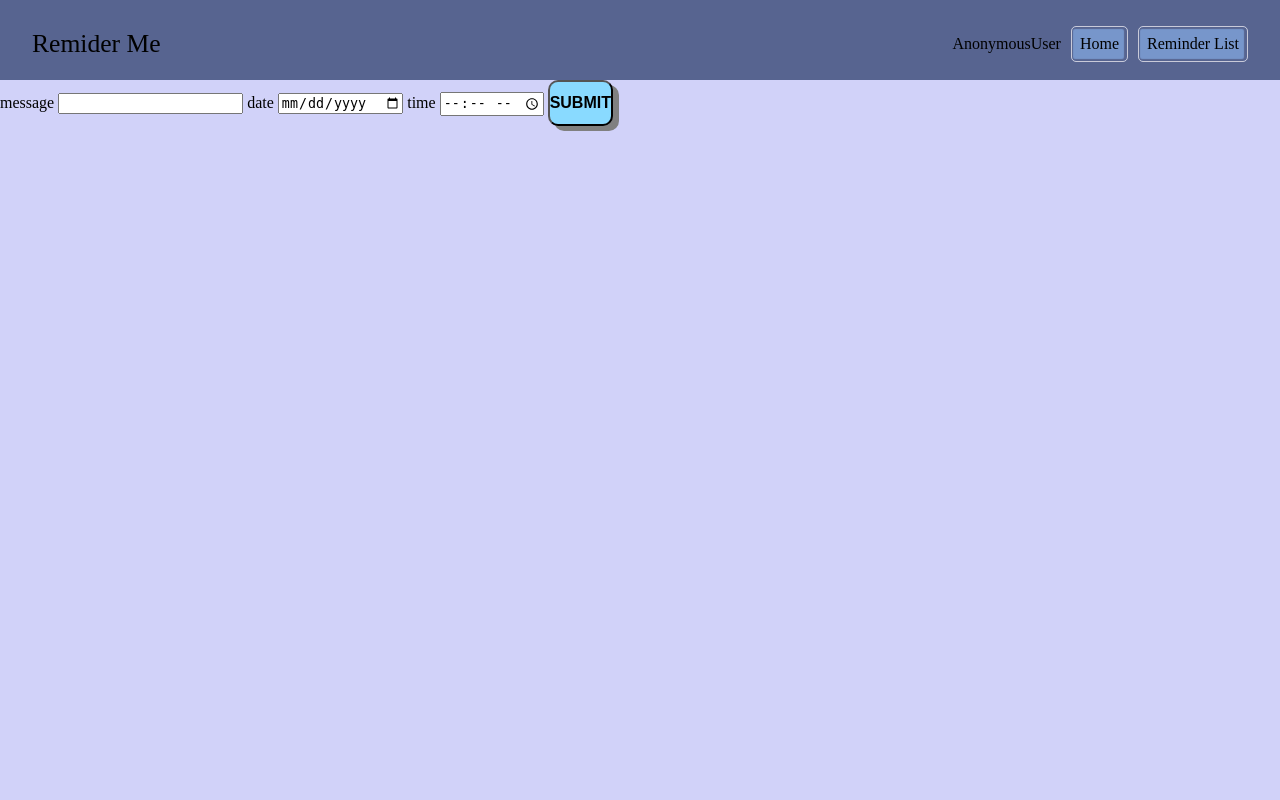
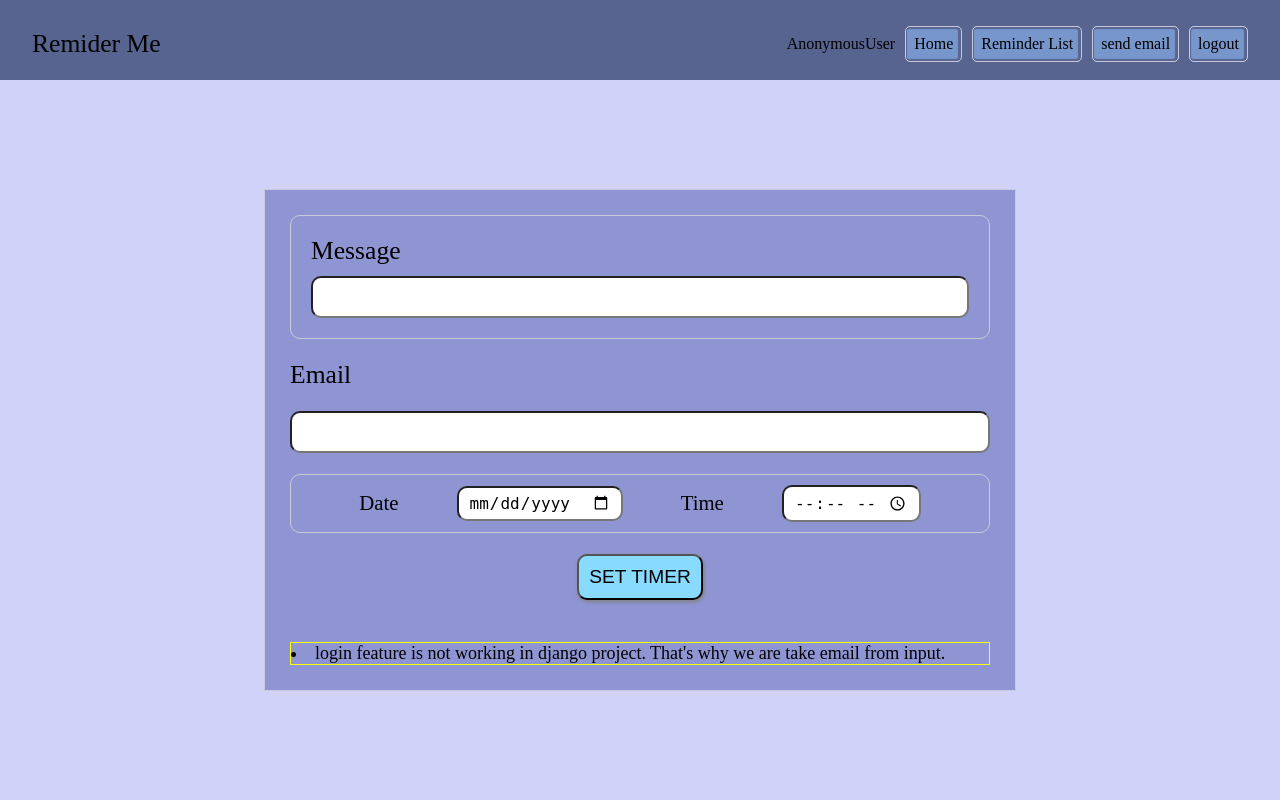
Before and after one commit to sayyedaaman2/remind_me_later, a Django app: page /create-reminder/ in a window 1280 px wide. Run offline with Django 5.2, Linux system fonts and the light colour scheme.

Commit message:
createReminderpage is complete and emailSender tested

```diff
--- a/remind_me_later/urls.py
+++ b/remind_me_later/urls.py
@@ -23,6 +23,8 @@ urlpatterns = [
     path('admin/', admin.site.urls),
     path('sign-up/', views.signUpPage),
     path('login/', views.loginPage),
+    path('logout/',views.logoutPage),
     path('reminder-list/',views.reminderlist),
     path('create-reminder/',views.createReminder),
+    path('send-email',views.sendEmail),
 ]
--- a/remind_me_later/views.py
+++ b/remind_me_later/views.py
@@ -1,16 +1,20 @@
+import time
+from datetime import datetime
 from django.http import HttpResponse,HttpResponseRedirect
 from django.shortcuts import render,redirect
 from django.contrib import messages
 from django.contrib.auth.models import User
-from django.contrib.auth import authenticate,login
+from django.contrib.auth import authenticate,login,logout,get_user
 from django.contrib.auth.decorators import login_required
+from reminder.models import Reminder
 
-import time
+from reminder.utils import send_email_to_client
 
 # @login_required(login_url='/login')
 def homePage(request):
     print(request.user.is_authenticated);
     print(request.user)
+
     return render(request,"index.html")
 
 
@@ -22,10 +26,10 @@ def loginPage(request):
             messages.info(request, "Enter valid details")
             return redirect('/login')
 
-        user = authenticate(request, email=email, password=password)
-        print("userauth",user);
-        if user is not None:
-            login(request, user)
+        authenticated_user = authenticate(request, email=email, password=password)
+        if authenticated_user is not None:
+            print("User authenticated:", authenticated_user)  # Debug statement
+            login(request,user=authenticated_user)
             return redirect('/')  # Redirect to home page (adjust the URL name as per your project)
         else:
             messages.error(request, "Invalid username or password")
@@ -33,6 +37,10 @@ def loginPage(request):
 
     return render(request, 'login.html')
 
+def logoutPage(request):
+    logout(request)
+    HttpResponse("logging out user.")
+    return redirect('/login')
 def signUpPage(request):
     context = {
         'username': "",
@@ -82,5 +90,51 @@ def reminderlist(request):
 
     return render(request,"reminderlist.html")
 
+
+
 def createReminder(request):
+    if request.method == "POST":
+        user_message = request.POST.get("message")
+        user_date = request.POST.get('date')
+        user_time = request.POST.get('time')
+        user_email = request.POST.get('email')
+
+        if user_message == '' or user_date == '' or user_time == '' or user_email == '':
+            messages.info(request, "Enter valid details")
+            return redirect('/create-reminder')
+
+        user = User.objects.filter(email=user_email).first()
+
+        if user is not None:
+            user_time_date_str = f"{user_date} {user_time}"
+            print("date_time", user_time_date_str)
+            try:
+                user_time_date = datetime.strptime(user_time_date_str, "%Y-%m-%d %H:%M")
+                # Adjust timezone if needed
+                # user_time_date = timezone.make_aware(user_time_date)
+            except ValueError:
+                messages.error(request, "Invalid date or time format")
+                return redirect('/create-reminder')
+
+            # Create reminder for the authenticated user
+            created_reminder = Reminder.objects.create(
+                message=user_message,
+                schedule_time=user_time_date,
+                status='pending',
+                user=user
+            )
+            print(created_reminder)
+            messages.success(request, "Reminder created successfully")
+            return redirect('/create-reminder')
+        else:
+            messages.error(request, 'User not found!')
+            return redirect('/create-reminder')
+
     return render(request, 'create_reminder.html')
+
+
+
+# testing email
+def sendEmail(request):
+    send_email_to_client()
+    return redirect('/')
--- /dev/null
+++ b/static/css/create_reminder.css
@@ -0,0 +1,82 @@
+.create-reminder-section{
+    height: inherit;
+    position: relative;
+}
+.create-reminder-section .container{
+    height: inherit;
+    display: grid;
+    place-items: center;
+}
+.create-reminder-section .container form{
+    border: 1px solid var(--border-color);
+    padding : 25px;
+    height:  450px ;
+    width: 700px ;
+    background-color: var(--reminder-bg);
+    display: grid;
+    align-items: flex-start;
+    align-content:space-between;
+}
+.create-reminder-section .container form .message-info{
+    border: 1px solid var(--border-color);
+    border-radius: 10px;
+    padding : 20px;
+    display: flex;
+    flex-direction: column;
+    gap: 10px;
+    max-height: 100px;
+}
+.create-reminder-section .container form label{
+    display: block;
+    font-size: 1.6rem;
+    text-transform: capitalize;
+    background-color: var(--reminder-bg);
+}
+.create-reminder-section .container form .time-date{
+    max-height: 100px;
+    border: 1px solid var(--border-color);
+    border-radius: 10px;
+    padding : 10px;
+    display: flex;
+    justify-content: space-evenly;
+    align-items: center;
+}
+.create-reminder-section .container form .time-date input{
+    padding :  5px 10px;
+
+}
+.create-reminder-section .container form .time-date label{
+    font-size: 1.3rem;
+}
+.create-reminder-section .container form input{
+    padding :  10px 10px;
+    font-size: 1rem;
+    border-radius: 10px;
+}
+.create-reminder-section .container form input:focus{
+    outline: none;
+}
+.create-reminder-section .container form .button-info{
+    display: flex;
+    justify-content: center;
+    align-items: center;
+}
+.create-reminder-section .container form .button-info button{
+    display: block;
+    padding : 10px 10px;
+    background-color: var(--reminder-button);
+    border-radius: 10px;
+    box-shadow: 1px 2px 4px gray;
+    font-size: 1.2rem;
+    text-transform: uppercase;
+    cursor: pointer;
+}
+.create-reminder-section .container form button:hover{
+    background-color: var(--border-color);
+}
+
+.create-reminder-section .container form li{
+    border : 1px solid yellow;
+    font-size: 18px;
+    text-decoration: solid;
+}
--- a/static/css/index.css
+++ b/static/css/index.css
@@ -15,10 +15,15 @@ i{
 }
 
 html,body{
+    position: relative;
     margin: 0;
     padding : 0;
     box-sizing: border-box;
     background-color: var(--bg-color);
+    height: 100vh;
+}
+.main{
+    height: calc(100vh - 5rem);
 }
 
 .header{
--- a/static/css/remider.css
+++ b/static/css/remider.css
@@ -1,7 +1,6 @@
 /* style.css */
 
 .reminder-section{
-    height: calc(5rem - 100vh);
     position: relative;
 }
 .reminder-container{
--- a/templates/base.html
+++ b/templates/base.html
@@ -1,8 +1,42 @@
-{% include "header.html" %}
-{% if messages %}
+{% load static %}
+<!DOCTYPE html>
+<!--[if lt IE 7]>      <html class="no-js lt-ie9 lt-ie8 lt-ie7"> <![endif]-->
+<!--[if IE 7]>         <html class="no-js lt-ie9 lt-ie8"> <![endif]-->
+<!--[if IE 8]>         <html class="no-js lt-ie9"> <![endif]-->
+<!--[if gt IE 8]>      <html class="no-js"> <!--<![endif]-->
+<html>
+  <head>
+    <meta charset="utf-8" />
+    <meta http-equiv="X-UA-Compatible" content="IE=edge" />
+    <title>Home page</title>
+    <meta name="description" content="" />
+    <meta name="viewport" content="width=device-width, initial-scale=1" />
+    <link rel="stylesheet" href="/static/css/index.css" />
 
-{% endif %}
-{% block content %}
+    <!-- Our project just needs Font Awesome Free's Solid and Brand files -->
 
-{% endblock %}
-{% include "footer.html" %}
+    <link
+      href="{% static 'fontawesomefree/css/fontawesome.css' %}"
+      rel="stylesheet"
+      type="text/css"
+    />
+    <link
+      href="{% static 'fontawesomefree/css/brands.css' %}"
+      rel="stylesheet"
+      type="text/css"
+    />
+    <link
+      href="{% static 'fontawesomefree/css/solid.css' %}"
+      rel="stylesheet"
+      type="text/css"
+    />
+  </head>
+  <body>
+      {% include "header.html" %}
+    <div class="main">
+        {% block content %} {% endblock %}
+    </div>
+    {% include "footer.html" %}
+    <script src="" async defer></script>
+  </body>
+</html>
--- a/templates/create_reminder.html
+++ b/templates/create_reminder.html
@@ -5,13 +5,19 @@
     <div class="container">
         <form method="POST" action="">
             {% csrf_token %}
+            <div class="message-info">
               <label for="message"> message </label>
               <input type="text" name="message" />
 
+            </div>
+            <label for="email"> email </label>
+            <input type="text" name="email" />
+            <div class="time-date">
               <label for="date"> date </label>
               <input type="date" name="date" />
               <label for="time"> time </label>
               <input type="time" name="time" />
+            </div>
             {% if messages %}
             {% for message in messages %}
               <div class="{% if message.tags %}{{ message.tags }}{% endif %} message">
@@ -20,13 +26,18 @@
             {% endfor %}
           {% endif %}
 
+              <div class="button-info">
+                <button class="submit-button" type="submit">set timer</button>
 
-            <button class="submit-button" type="submit">submit</button>
+              </div>
             <div>{{error.message}}</div>
-
+            <li>
+              login feature is not working in django project.
+              That's why we are take email from input.
+            </li>
           </form>
     </div>
 </section>
-<link rel="stylesheet" type="text/css" href="{% static 'css/remider.css' %}">
+<link rel="stylesheet" type="text/css" href="{% static 'css/create_reminder.css' %}">
 
 {% endblock %}
--- a/templates/footer.html
+++ b/templates/footer.html
@@ -1,6 +1,2 @@
 {% load static %}
-<script src="" async defer></script>
-
 <div class="footer"></div>
-</body>
-</html>
--- a/templates/header.html
+++ b/templates/header.html
@@ -1,25 +1,4 @@
-{% load static %}
-<!DOCTYPE html>
-<!--[if lt IE 7]>      <html class="no-js lt-ie9 lt-ie8 lt-ie7"> <![endif]-->
-<!--[if IE 7]>         <html class="no-js lt-ie9 lt-ie8"> <![endif]-->
-<!--[if IE 8]>         <html class="no-js lt-ie9"> <![endif]-->
-<!--[if gt IE 8]>      <html class="no-js"> <!--<![endif]-->
-<html>
-    <head>
-        <meta charset="utf-8">
-        <meta http-equiv="X-UA-Compatible" content="IE=edge">
-        <title>Home page</title>
-        <meta name="description" content="">
-        <meta name="viewport" content="width=device-width, initial-scale=1">
-        <link rel="stylesheet" href="/static/css/index.css">
 
-         <!-- Our project just needs Font Awesome Free's Solid and Brand files -->
-
-    <link href="{% static 'fontawesomefree/css/fontawesome.css' %}" rel="stylesheet" type="text/css">
-    <link href="{% static 'fontawesomefree/css/brands.css' %}" rel="stylesheet" type="text/css">
-    <link href="{% static 'fontawesomefree/css/solid.css' %}" rel="stylesheet" type="text/css">
-    </head>
-    <body>
         <div class="header">
             <div class="header-container">
                 <div class="company-name">Remider Me </div>
@@ -36,6 +15,15 @@
 
                 <a href="/reminder-list" alt="Reminder">Reminder List</a>
             </li>
+
+            <li>
+
+                <a href="/send-email" alt="Reminder">send email</a>
+            </li>
+            <li>
+
+                <a href="/logout" alt="Reminder">logout</a>
+            </li>
                 {% else %}
                 <li>
 
```
Also changed, not shown: remind_me_later/settings.py (+11 -2 lines), reminder/utils.py (added, +9 -0 lines), db.sqlite3. Lines whose indentation alone changed are shown as unchanged.
